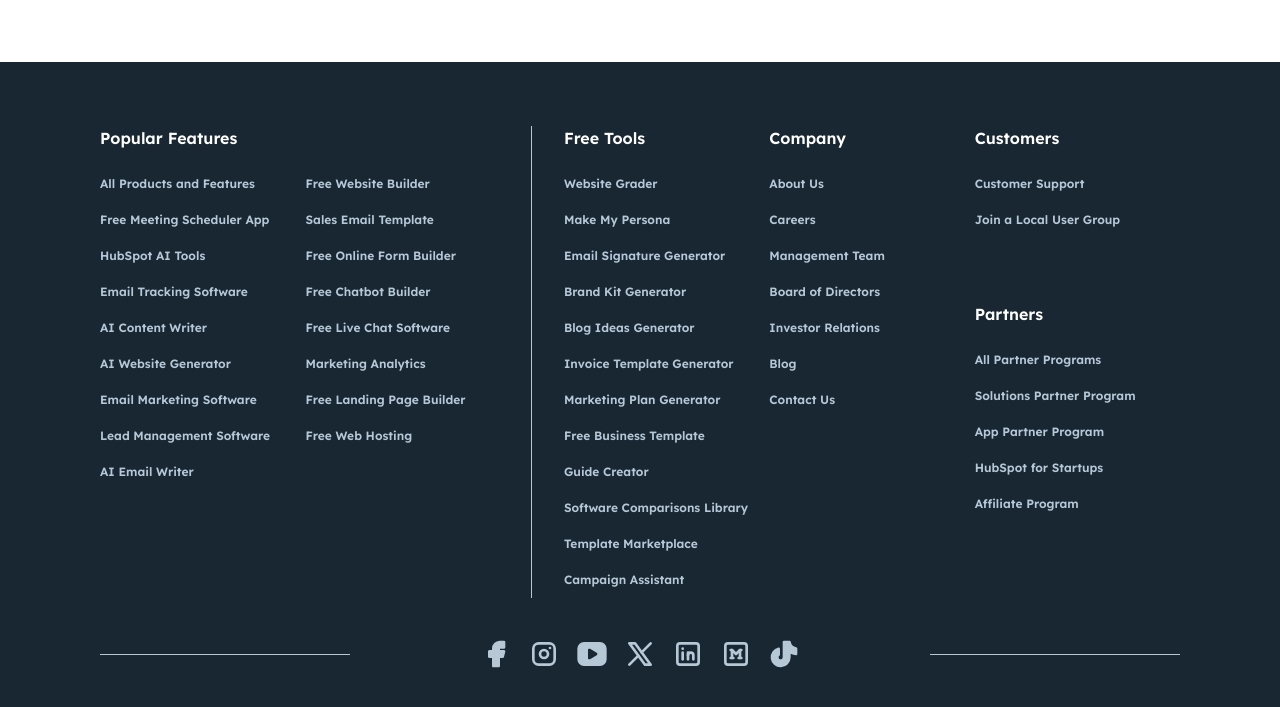
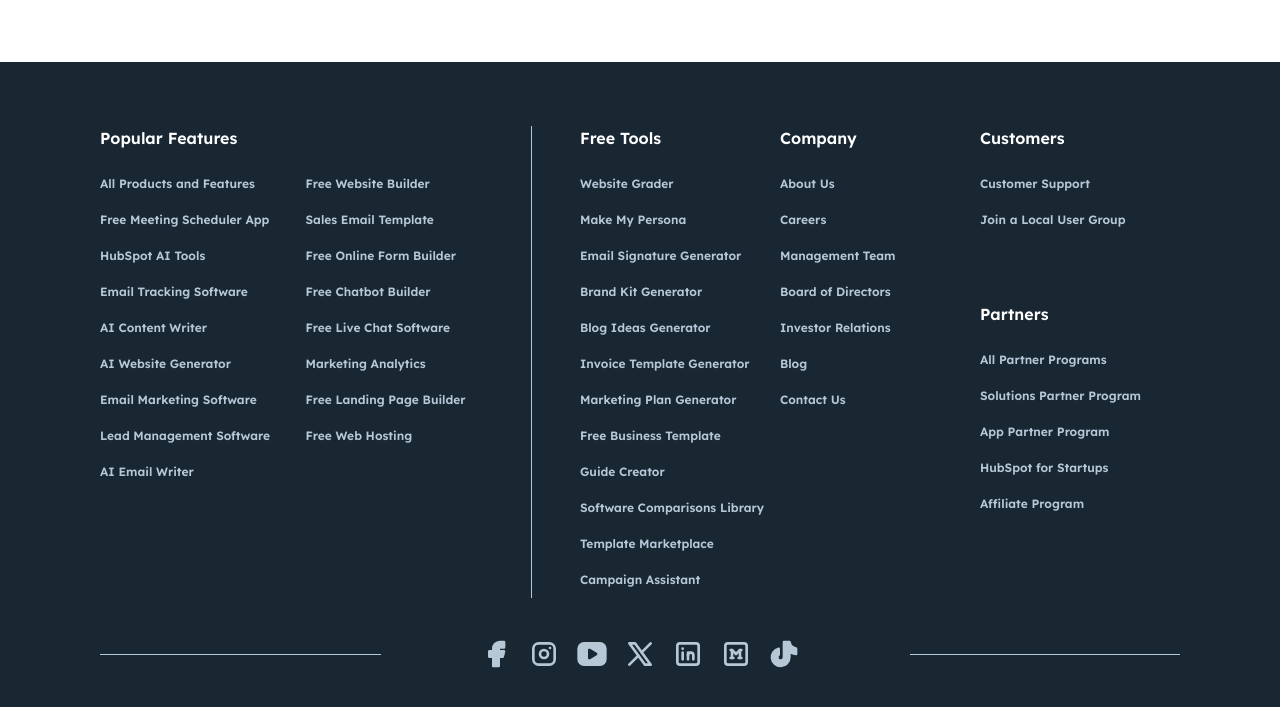
Before and after one commit to DeftDesign/hubspot, a website: page index.html in a window 1280 px wide. Shown: the part 7900-8607 px from the top of the page. Drawn offline with Linux system fonts and the light colour scheme.

Commit message:
tidying up footer desktop view

```diff
--- a/css/layout/footer.css
+++ b/css/layout/footer.css
@@ -43,7 +43,7 @@
 
 .footer-top .right {
     flex-basis: 60%;
-    padding-left: 2rem;
+    padding-left: 3rem;
     display: flex;
 }
 .footer-top .right .column {
@@ -52,6 +52,9 @@
 
 .footer-top .right .split {
     margin-bottom: 4rem;
+}
+.footer-top .right .split:last-of-type {
+    margin-bottom: 0;
 }
 
 /* Footer bottom half */
@@ -72,7 +75,7 @@
     content: '';
     top: 50%;
     left: 0;
-    width: 250px;
+    width: 26%;
     height: 1px;
     border-bottom: 1px solid var(--footer-link);
 }
@@ -82,15 +85,17 @@
     content: '';
     top: 50%;
     right: 0;
-    width: 250px;
+    width: 25%;
     height: 1px;
     border-bottom: 1px solid var(--footer-link);
 }
 .social-wrap ul{
     display: flex;
+    width: 50%;
+    min-width: 250px;
     flex-wrap: wrap;
     justify-content: center;
-    margin: 2rem 0;
+    margin: 2rem auto;
 }
 
 
```
